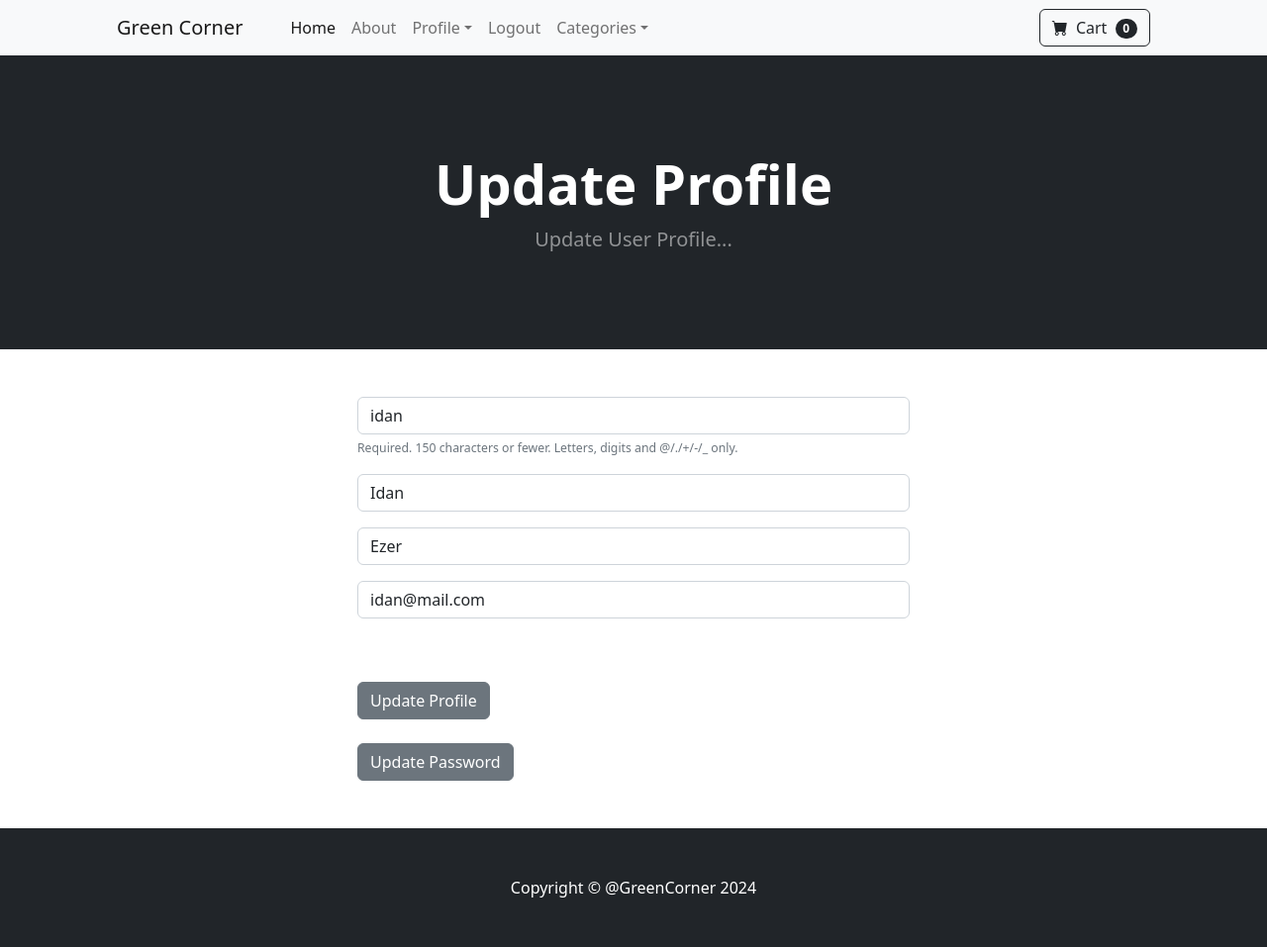
After one commit to idan1ezer/Green-Store, a Django app: page /update_user/ in a window 1280 px wide. The commit adds this page. Shown: the whole page at 99% size. Run offline with Django 5.2, Linux system fonts and the light colour scheme; a user stored in the database is signed in; data comes from the database, SQL or seed files in the repository; both versions use the stored data as it was after the commit; some libraries are stand-ins or nearby versions.

Commit message:
created user info feature.

```diff
--- a/store/forms.py
+++ b/store/forms.py
@@ -1,30 +1,98 @@
-from django.contrib.auth.forms import UserCreationForm
+from django.contrib.auth.forms import UserCreationForm, UserChangeForm, SetPasswordForm
 from django.contrib.auth.models import User
 from django import forms
+from .models import Profile
+
 
 class SignUpForm(UserCreationForm):
-	email = forms.EmailField(label="", widget=forms.TextInput(attrs={'class':'form-control', 'placeholder':'Email Address'}))
-	first_name = forms.CharField(label="", max_length=100, widget=forms.TextInput(attrs={'class':'form-control', 'placeholder':'First Name'}))
-	last_name = forms.CharField(label="", max_length=100, widget=forms.TextInput(attrs={'class':'form-control', 'placeholder':'Last Name'}))
+    email = forms.EmailField(label="",
+                             widget=forms.TextInput(attrs={'class': 'form-control', 'placeholder': 'Email Address'}))
+    first_name = forms.CharField(label="", max_length=100,
+                                 widget=forms.TextInput(attrs={'class': 'form-control', 'placeholder': 'First Name'}))
+    last_name = forms.CharField(label="", max_length=100,
+                                widget=forms.TextInput(attrs={'class': 'form-control', 'placeholder': 'Last Name'}))
 
-	class Meta:
-		model = User
-		fields = ('username', 'first_name', 'last_name', 'email', 'password1', 'password2')
+    class Meta:
+        model = User
+        fields = ('username', 'first_name', 'last_name', 'email', 'password1', 'password2')
 
-	def __init__(self, *args, **kwargs):
-		super(SignUpForm, self).__init__(*args, **kwargs)
+    def __init__(self, *args, **kwargs):
+        super(SignUpForm, self).__init__(*args, **kwargs)
 
-		self.fields['username'].widget.attrs['class'] = 'form-control'
-		self.fields['username'].widget.attrs['placeholder'] = 'User Name'
-		self.fields['username'].label = ''
-		self.fields['username'].help_text = '<span class="form-text text-muted"><small>Required. 150 characters or fewer. Letters, digits and @/./+/-/_ only.</small></span>'
+        self.fields['username'].widget.attrs['class'] = 'form-control'
+        self.fields['username'].widget.attrs['placeholder'] = 'User Name'
+        self.fields['username'].label = ''
+        self.fields[
+            'username'].help_text = '<span class="form-text text-muted"><small>Required. 150 characters or fewer. Letters, digits and @/./+/-/_ only.</small></span>'
 
-		self.fields['password1'].widget.attrs['class'] = 'form-control'
-		self.fields['password1'].widget.attrs['placeholder'] = 'Password'
-		self.fields['password1'].label = ''
-		self.fields['password1'].help_text = '<ul class="form-text text-muted small"><li>Your password can\'t be too similar to your other personal information.</li><li>Your password must contain at least 8 characters.</li><li>Your password can\'t be a commonly used password.</li><li>Your password can\'t be entirely numeric.</li></ul>'
+        self.fields['password1'].widget.attrs['class'] = 'form-control'
+        self.fields['password1'].widget.attrs['placeholder'] = 'Password'
+        self.fields['password1'].label = ''
+        self.fields[
+            'password1'].help_text = '<ul class="form-text text-muted small"><li>Your password can\'t be too similar to your other personal information.</li><li>Your password must contain at least 8 characters.</li><li>Your password can\'t be a commonly used password.</li><li>Your password can\'t be entirely numeric.</li></ul>'
 
-		self.fields['password2'].widget.attrs['class'] = 'form-control'
-		self.fields['password2'].widget.attrs['placeholder'] = 'Confirm Password'
-		self.fields['password2'].label = ''
-		self.fields['password2'].help_text = '<span class="form-text text-muted"><small>Enter the same password as before, for verification.</small></span>'
+        self.fields['password2'].widget.attrs['class'] = 'form-control'
+        self.fields['password2'].widget.attrs['placeholder'] = 'Confirm Password'
+        self.fields['password2'].label = ''
+        self.fields[
+            'password2'].help_text = '<span class="form-text text-muted"><small>Enter the same password as before, for verification.</small></span>'
+
+
+class UserUpdateForm(UserChangeForm):
+    # Hide password stuff
+    password = None
+    # Get other fields
+    email = forms.EmailField(label="",
+                             widget=forms.TextInput(attrs={'class': 'form-control', 'placeholder': 'Email Address'}), required=False)
+    first_name = forms.CharField(label="", max_length=100,
+                                 widget=forms.TextInput(attrs={'class': 'form-control', 'placeholder': 'First Name'}), required=False)
+    last_name = forms.CharField(label="", max_length=100,
+                                widget=forms.TextInput(attrs={'class': 'form-control', 'placeholder': 'Last Name'}), required=False)
+
+    class Meta:
+        model = User
+        fields = ('username', 'first_name', 'last_name', 'email')
+
+    def __init__(self, *args, **kwargs):
+        super(UserUpdateForm, self).__init__(*args, **kwargs)
+
+        self.fields['username'].widget.attrs['class'] = 'form-control'
+        self.fields['username'].widget.attrs['placeholder'] = 'User Name'
+        self.fields['username'].label = ''
+        self.fields[
+            'username'].help_text = '<span class="form-text text-muted"><small>Required. 150 characters or fewer. Letters, digits and @/./+/-/_ only.</small></span>'
+
+
+class ChangePasswordForm(SetPasswordForm):
+    class Meta:
+        model = User
+        fields = ['new_password1', 'new_password2']
+
+    def __init__(self, *args, **kwargs):
+        super(ChangePasswordForm, self).__init__(*args, **kwargs)
+
+        self.fields['new_password1'].widget.attrs['class'] = 'form-control'
+        self.fields['new_password1'].widget.attrs['placeholder'] = 'Password'
+        self.fields['new_password1'].label = ''
+        self.fields[
+            'new_password1'].help_text = '<ul class="form-text text-muted small"><li>Your password can\'t be too similar to your other personal information.</li><li>Your password must contain at least 8 characters.</li><li>Your password can\'t be a commonly used password.</li><li>Your password can\'t be entirely numeric.</li></ul>'
+
+        self.fields['new_password2'].widget.attrs['class'] = 'form-control'
+        self.fields['new_password2'].widget.attrs['placeholder'] = 'Confirm Password'
+        self.fields['new_password2'].label = ''
+        self.fields[
+            'new_password2'].help_text = '<span class="form-text text-muted"><small>Enter the same password as before, for verification.</small></span>'
+
+
+class UserInfoForm(forms.ModelForm):
+    phone = forms.CharField(label="", widget=forms.TextInput(attrs={'class': 'form-control', 'placeholder': 'Phone'}), required=False)
+    address1 = forms.CharField(label="", widget=forms.TextInput(attrs={'class': 'form-control', 'placeholder': 'Address 1'}), required=False)
+    address2 = forms.CharField(label="", widget=forms.TextInput(attrs={'class': 'form-control', 'placeholder': 'Address 2'}), required=False)
+    city = forms.CharField(label="", widget=forms.TextInput(attrs={'class': 'form-control', 'placeholder': 'City'}), required=False)
+    state = forms.CharField(label="", widget=forms.TextInput(attrs={'class': 'form-control', 'placeholder': 'State'}), required=False)
+    zip = forms.CharField(label="", widget=forms.TextInput(attrs={'class': 'form-control', 'placeholder': 'Zip'}), required=False)
+    country = forms.CharField(label="", widget=forms.TextInput(attrs={'class': 'form-control', 'placeholder': 'Country'}), required=False)
+
+    class Meta:
+        model = Profile
+        fields = ['phone', 'address1', 'address2', 'city', 'state', 'zip', 'country']
--- a/store/templates/navbar.html
+++ b/store/templates/navbar.html
@@ -8,6 +8,13 @@
                 <li class="nav-item"><a class="nav-link" href="{% url 'about' %}">About</a></li>
 
                 {% if user.is_authenticated %}
+                <li class="nav-item dropdown">
+                    <a class="nav-link dropdown-toggle" id="navbarDropdown" href="#" role="button" data-bs-toggle="dropdown" aria-expanded="false">Profile</a>
+                    <ul class="dropdown-menu" aria-labelledby="navbarDropdown">
+                        <li><a class="dropdown-item" href="{% url 'update_user' %}">User Profile</a></li>
+                        <li><a class="dropdown-item" href="{% url 'update_info' %}">User Info</a></li>
+                    </ul>
+                </li>
                 <li class="nav-item"><a class="nav-link" href="{% url 'logout' %}">Logout</a></li>
                 {% else %}
                 <li class="nav-item"><a class="nav-link" href="{% url 'login' %}">Login</a></li>
--- /dev/null
+++ b/store/templates/update_user.html
@@ -0,0 +1,34 @@
+{% extends 'base.html' %}
+
+{% block content %}
+
+     <header class="bg-dark py-5">
+            <div class="container px-4 px-lg-5 my-5">
+                <div class="text-center text-white">
+                    <h1 class="display-4 fw-bolder">Update Profile</h1>
+                    <p class="lead fw-normal text-white-50 mb-0">Update User Profile...</p>
+                </div>
+            </div>
+        </header>
+
+    <div class="container">
+        <div class="row">
+            <div>
+                <div class="col-md-6 offset-md-3">
+                    <br/><br/>
+                    <form method="POST" action="{% url 'update_user' %}">
+                        {% csrf_token %}
+                        {{ form.as_p }}
+                        <br/><br/>
+                        <button type="submit" class="btn btn-secondary">Update Profile</button>
+                    </form>
+                    <br/>
+
+                    <a href="{% url 'update_password' %}" class="btn btn-secondary">Update Password</a>
+
+                    <br/><br/><br/>
+                </div>
+            </div>
+        </div>
+    </div>
+{% endblock content %}
--- a/store/urls.py
+++ b/store/urls.py
@@ -7,6 +7,9 @@ urlpatterns = [
     path('login/', views.login_user, name='login'),
     path('logout/', views.logout_user, name='logout'),
     path('register/', views.register_user, name='register'),
+    path('update_password', views.update_password, name='update_password'),
+    path('update_user/', views.update_user, name='update_user'),
+    path('update_info/', views.update_info, name='update_info'),
     path('product/<int:pk>', views.product, name='product'),
     path('category/<str:foo>', views.category, name='category'),
     path('category_summary/', views.category_summary, name='category_summary'),
--- a/store/views.py
+++ b/store/views.py
@@ -1,8 +1,9 @@
 from django.shortcuts import render, redirect
 from django.contrib.auth import authenticate, login, logout
+from django.contrib.auth.models import User
 from django.contrib import messages
-from .forms import SignUpForm
-from .models import Product, Category
+from .forms import SignUpForm, UserUpdateForm, ChangePasswordForm, UserInfoForm
+from .models import Product, Category, Profile
 
 
 def home(request):
@@ -77,10 +78,73 @@ def register_user(request):
             # log in user
             user = authenticate(username=username, password=password)
             login(request, user)
-            messages.success(request, 'You have registered successfully')
-            return redirect('home')
+            messages.success(request, 'Username created - Please fill out your info belowcmd')
+            return redirect('update_info')
         else:
             messages.success(request, 'Whoops! There was a problem Registering, please try again')
             return redirect('register')
     else:
         return render(request, 'register.html', context)
+
+
+def update_user(request):
+    if request.user.is_authenticated:
+        # Get the logged-in user
+        current_user = User.objects.get(id=request.user.id)
+        form = UserUpdateForm(request.POST or None, instance=current_user)
+
+        if form.is_valid():
+            form.save()
+            login(request, current_user)
+            messages.success(request, 'Your account has been updated!')
+            return redirect('home')
+        else:
+            context = {'form': form}
+            return render(request, 'update_user.html', context)
+
+    else:
+        messages.error(request, 'You are not logged in')
+        return redirect('login')
+
+
+def update_password(request):
+    if request.user.is_authenticated:
+        current_user = request.user
+        # Did they fill out the form
+        if request.method == 'POST':
+            form = ChangePasswordForm(current_user, request.POST)
+            if form.is_valid():
+                form.save()
+                login(request, current_user)
+                messages.success(request, 'Your password has been updated!')
+                return redirect('home')
+            else:
+                for error in list(form.errors.values()):
+                    messages.error(request, error)
+                return redirect('update_password')
+        else:
+            form = ChangePasswordForm(current_user)
+            context = {'form': form}
+            return render(request, 'update_password.html', context)
+    else:
+        messages.error(request, 'You are not logged in')
+        return redirect('login')
+
+
+def update_info(request):
+    if request.user.is_authenticated:
+        # Get the logged-in user
+        current_user = Profile.objects.get(user__id=request.user.id)
+        form = UserInfoForm(request.POST or None, instance=current_user)
+
+        if form.is_valid():
+            form.save()
+            messages.success(request, 'Your info has been updated!')
+            return redirect('home')
+        else:
+            context = {'form': form}
+            return render(request, 'update_info.html', context)
+
+    else:
+        messages.error(request, 'You are not logged in')
+        return redirect('login')
```
Also changed, not shown: store/admin.py (+20 -1 lines), store/models.py (+27 -0 lines), store/templates/update_info.html (added, +32 -0 lines), store/templates/update_password.html (added, +31 -0 lines), db.sqlite3, store/migrations/0003_profile.py (added).
